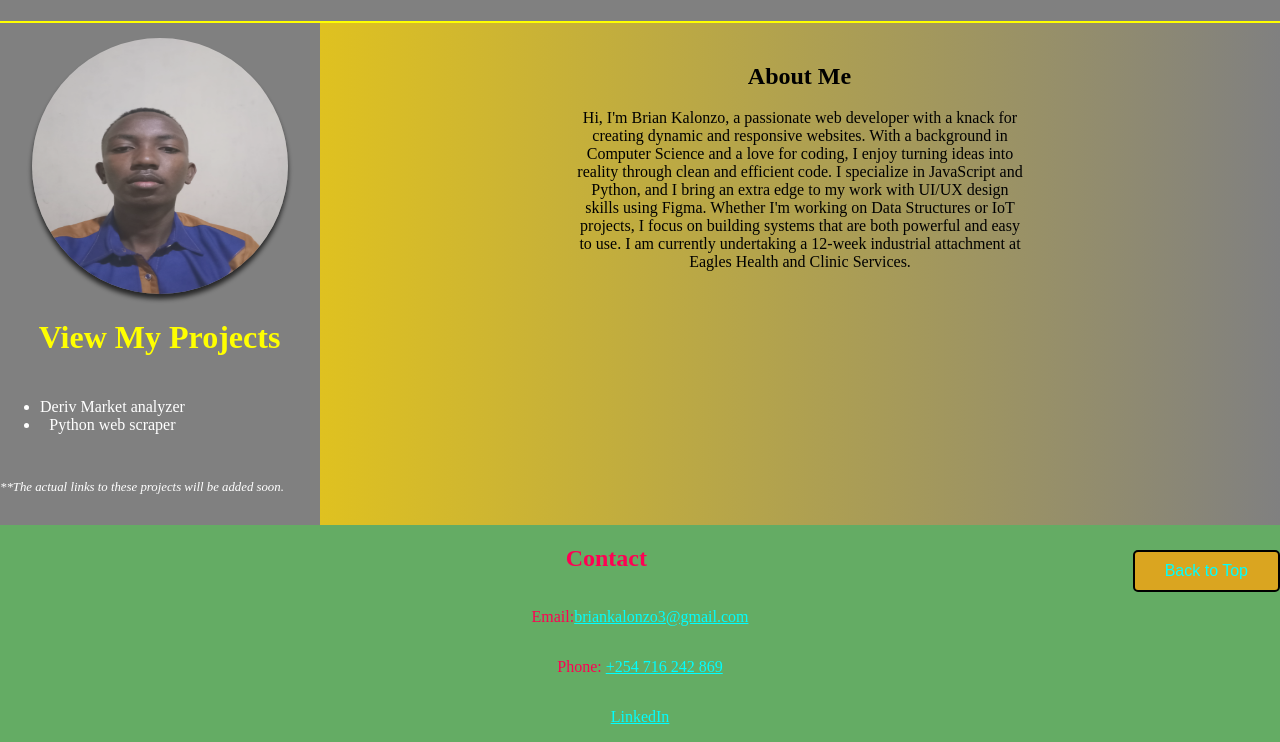
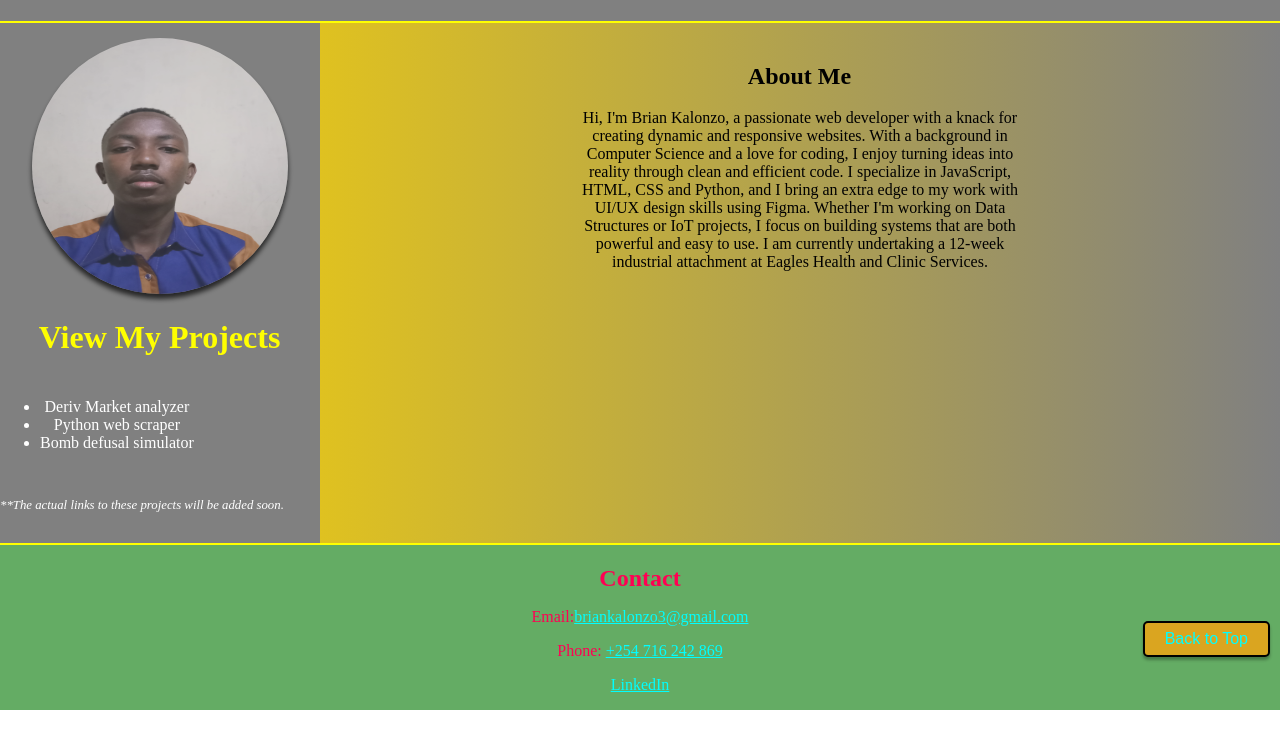
Before and after one commit to briankalonzo3-ctrl/briank-portfolio, a plain HTML site: page index.html in a window 1280 px wide. Shown: the part 123-865 px from the top of the page. After the commit the page ends 833 px from the top, so only its background shows below. Drawn offline with Linux system fonts and the light colour scheme.

Commit message:
fixed the back to top button

```diff
--- a/index.css
+++ b/index.css
@@ -200,6 +200,7 @@ footer{
        animation: footerAnimation 40s infinite alternate;
        text-align: center;
        height:auto;
+       border-top: 2px solid yellow;
     }
 /*.mass-hovering:hover{
    background-color:rgb(170, 100, 156);
@@ -249,26 +250,27 @@ footer section{
     display: flex;
     flex-direction: column;
     flex-wrap: wrap;
+    gap:-4px;
 }
 .row{
     display: flex;
-    justify-content: space-between;
+    justify-content: center;
     align-items: center;
     width: 100%;
     flex-wrap: wrap;
-}
-footer h2{
-    align-self: center;
-    transform: translatex(40px);
+    margin-bottom:-20px;
 }
 #to-top{
     background-color: goldenrod;
     border: 2px solid black;
-    padding: 10px 20px;
+    padding: 7px 10px;
     border-radius: 5px;
     cursor: pointer;
     transition: background-color 0.3s ease, color 0.3s ease;
-    align-self: flex-end;
+    position:fixed;
+    bottom:20px;
+    right:10px;
+    box-shadow: 0px 3px 3px rgba(0, 0, 0, 0.3);
 }
 footer button a{
     text-decoration: none;
--- a/index.html
+++ b/index.html
@@ -28,6 +28,7 @@
       <ul>
       <li>Deriv Market analyzer</li>
       <li>Python web scraper</li>
+      <li>Bomb defusal simulator</li>
       </ul>
       <em>**The actual links to these projects will be added soon.</em>
     </div>
@@ -37,7 +38,7 @@
       <h2>About Me</h2>
       <p>Hi, I'm Brian Kalonzo, a passionate web developer with a knack for creating dynamic and responsive websites.
         With a background in Computer Science and a love for coding, I enjoy turning ideas into reality through clean
-        and efficient code. I specialize in JavaScript and Python, and I bring an extra edge to my work with UI/UX design
+        and efficient code. I specialize in JavaScript, HTML, CSS and Python, and I bring an extra edge to my work with UI/UX design
          skills using Figma. Whether I'm working on Data Structures or IoT projects, I focus on building systems that are
           both powerful and easy to use. I am currently undertaking a 12-week industrial attachment at Eagles Health and Clinic Services.
         </p>
@@ -84,18 +85,17 @@
   </main>
   </div>
   <footer>
-    <div>
     <section id="contact">
+      <div class="footed">
       <div class="row">
-        <p> </p>
         <h2>Contact</h2>
-        <button type="button" id="to-top"><a href="#about">Back to Top</a></button>
       </div>
       <p>Email:<a href="mailto:briankalonzo3@gmail.com">briankalonzo3@gmail.com</a></p>
       <p>Phone: <a href="tel:+254716242969">+254 716 242 869</a></p>
       <p><a href="https://www.linkedin.com/in/brian-kalonzo-789b0a21b/" target="_blank">LinkedIn</a></p>
-    </section>
-    </div>
+       </div>
+      </section>
+    <button type="button" id="to-top"><a href="#about">Back to Top</a></button>
   </footer>
 </body>
 </html>
```
